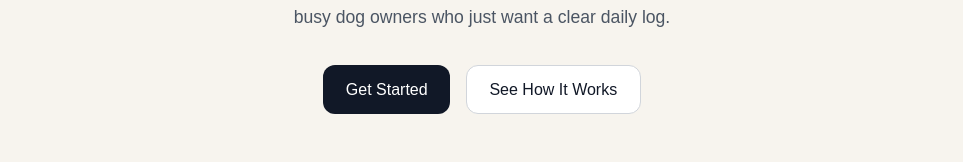
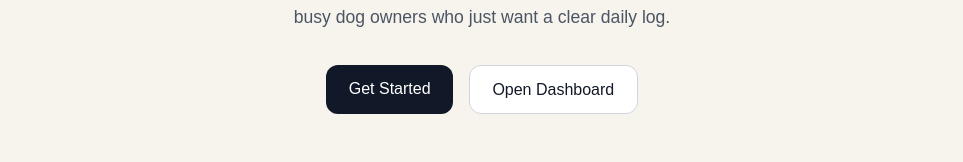
Before and after one commit to crossar/wagnote, a Next.js app: page / in a window 1280 px wide. Shown: the part 191-353 px from the top of the page, without its empty margins (158-1121 px from the left). Built offline with nearby package versions, Linux system fonts and the light colour scheme.

Commit message:
Update homepage navigation

```diff
--- a/src/app/page.js
+++ b/src/app/page.js
@@ -1,3 +1,5 @@
+import Link from "next/link";
+
 export default function HomePage() {
   return (
     <main
@@ -62,7 +64,8 @@ export default function HomePage() {
             marginBottom: "3rem",
           }}
         >
-          <button
+          <Link
+            href="/dogs"
             style={{
               padding: "0.9rem 1.4rem",
               borderRadius: "12px",
@@ -71,12 +74,14 @@ export default function HomePage() {
               color: "#fff",
               fontSize: "1rem",
               cursor: "pointer",
+              textDecoration: "none",
             }}
           >
             Get Started
-          </button>
+          </Link>
 
-          <button
+          <Link
+            href="/dashboard"
             style={{
               padding: "0.9rem 1.4rem",
               borderRadius: "12px",
@@ -85,10 +90,11 @@ export default function HomePage() {
               color: "#111827",
               fontSize: "1rem",
               cursor: "pointer",
+              textDecoration: "none",
             }}
           >
-            See How It Works
-          </button>
+            Open Dashboard
+          </Link>
         </div>
 
         <section
```
